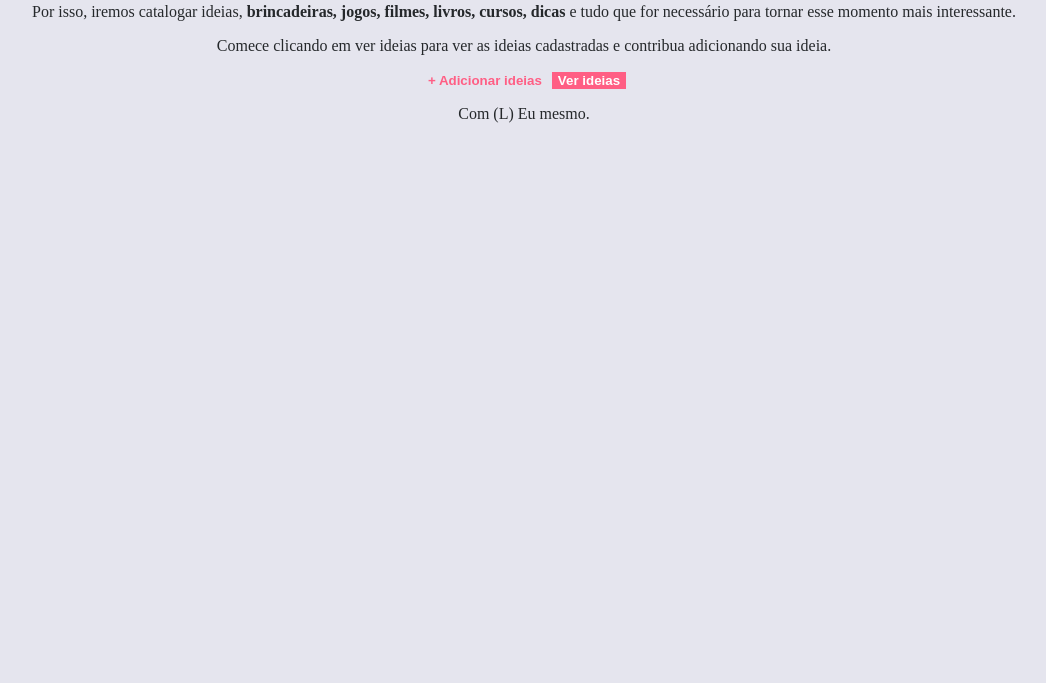
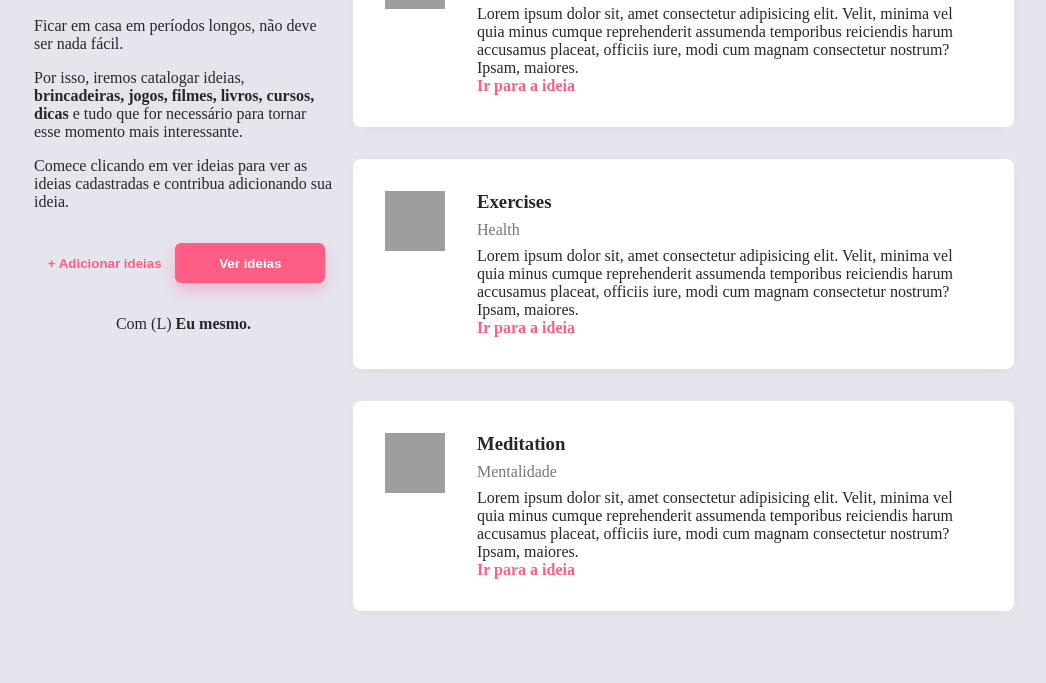
Before and after one commit to WellingtonFidelis/WorkshopDev, a plain HTML site: page index.html in a window 1280 px wide. Shown: the part 123-806 px from the top of the page, without its empty margins (116-1162 px from the left). Drawn offline with Linux system fonts and the light colour scheme; grey boxes are pictures that could not be loaded.

Commit message:
Second class, aplicando CSS.

```diff
--- a/index.html
+++ b/index.html
@@ -1,36 +1,21 @@
 <!DOCTYPE html>
 <html>
-    <head> <!-- responsável por receber configurações da página -->
+
+<head>
+    <!-- responsável por receber configurações da página -->
     <meta http-equiv="Content-Type" content="text/html;charset=UTF-8">
-        <style>
-            body {
-                background: #e5e5ee;
-                color: #25282B;
-                text-align: center;
-            }
-            button {
-                border: none;
-                font-weight: bold;
-                background: none;
-                color: #ff5E84;
-            }
-            .fat {
-                background: #ff5E84;
-                color: white;
-            }
-            #footer a {
-                color: #25282B;
-                text-decoration: none;
-            }
-            .hide {
-                display: none;
-            }
-        </style>
+    <link rel="stylesheet" href="style.css">
     <title>Creative Home</title>
 
 </head>
+
 <body>
+    <div id="container">
+        <section id="intro">
+            <header>
                 <img src="logo.png" alt="Creative Home">
+            </header>
+            <main>
                 <p>
                     Ficar em casa em períodos longos, não deve ser nada fácil.
                 </p>
@@ -42,22 +27,60 @@
                     Comece clicando em ver ideias para ver as
                     ideias cadastradas e contribua adicionando sua ideia.
                 </p>
-
+            </main>
+            <section id="buttons">
                 <button><strong>+</strong> Adicionar ideias</button>
                 <button class="fat">Ver ideias</button>
+            </section>
+            <footer>
+                Com (L) <a href="https://www.linkedin.com/in/wellington-fidelis-7b02b167/"> Eu mesmo.</a>
+            </footer>
+        </section>
+        <section id="last-ideias">
+            <div class="ideia">
+                <img
+                 src="https://image.flaticon.com/icons/svg/2729/2729007.svg"
+                 alt="Imagem de Curso de Programação">
+                 <div class="content">
+                     <h3>Cursos de Programação</h3>
+                     <p>Estudo</p>
+                     <div class="description">
+                         Lorem ipsum dolor sit, amet consectetur adipisicing elit. Velit, minima vel quia minus cumque reprehenderit assumenda temporibus reiciendis harum accusamus placeat, officiis iure, modi cum magnam consectetur nostrum? Ipsam, maiores.
+                     </div>
+                     <a href="#">Ir para a ideia</a>
+                 </div>
+            </div>
+            <div class="ideia">
+                <img
+                 src="https://image.flaticon.com/icons/svg/2729/2729005.svg"
+                 alt="Imagem de Exercises">
+                 <div class="content">
+                     <h3>Exercises</h3>
+                     <p>Health</p>
+                     <div class="description">
+                         Lorem ipsum dolor sit, amet consectetur adipisicing elit. Velit, minima vel quia minus cumque reprehenderit assumenda temporibus reiciendis harum accusamus placeat, officiis iure, modi cum magnam consectetur nostrum? Ipsam, maiores.
+                     </div>
+                     <a href="#">Ir para a ideia</a>
+                 </div>
+            </div>
+            <div class="ideia">
+                <img
+                 src="https://image.flaticon.com/icons/svg/2729/2729027.svg"
+                 alt="Imagem de Meditation">
+                 <div class="content">
+                     <h3>Meditation</h3>
+                     <p>Mentalidade</p>
+                     <div class="description">
+                         Lorem ipsum dolor sit, amet consectetur adipisicing elit. Velit, minima vel quia minus cumque reprehenderit assumenda temporibus reiciendis harum accusamus placeat, officiis iure, modi cum magnam consectetur nostrum? Ipsam, maiores.
+                     </div>
+                     <a href="#">Ir para a ideia</a>
+                 </div>
+            </div>
+        </section>
+    </div>
 
-        <p id="footer">Com (L) <a href="https://www.linkedin.com/in/wellington-fidelis-7b02b167/"> Eu mesmo.</a></p>
-        <script>
-            // ouvindo o evento de click do button .fat
-            document
-                .querySelector("button.fat")
-                .addEventListener("click", function() {
-                    document
-                        .querySelector("#footer")
-                        .classList
-                        .toggle("hide")
 
-                })
-        </script>
+    <script src="scripts.js"></script>
 </body>
+
 </html>
--- /dev/null
+++ b/scripts.js
@@ -0,0 +1,10 @@
+// ouvindo o evento de click do button .fat
+document
+    .querySelector("button.fat")
+    .addEventListener("click", function () {
+        document
+            .querySelector("#footer")
+            .classList
+            .toggle("hide")
+
+    })
--- /dev/null
+++ b/style.css
@@ -0,0 +1,94 @@
+/*
+    all it is boxes
+    */
+
+body {
+  background: #e5e5ee;
+  color: #25282b;
+  margin: 0;
+}
+/*CSS globais*/
+.hide {
+  display: none;
+}
+a {
+    color: #ff5e84;
+    font-weight: bold;
+    text-decoration: none;
+  }
+a:hover {
+    text-decoration: underline;
+}
+/*CSS específicos*/
+#container {
+  width: 90%;
+  max-width: 980px;
+  margin: 40px auto;
+
+  display: flex;
+}
+
+#intro {
+  width: 300px;
+  margin-right: 20px;
+}
+main {
+  margin: 32px 0;
+}
+#buttons {
+  display: flex;
+  justify-content: space-evenly;
+  margin-bottom: 32px;
+}
+button {
+  background: none;
+  color: #ff5e84;
+  border: none;
+  font-weight: bold;
+  cursor: pointer;
+  outline: none;
+}
+button:hover {
+  text-decoration: underline;
+}
+button.fat {
+  background: #ff5e84;
+  color: white;
+  width: 150px;
+  height: 40px;
+  border-radius: 6px;
+  box-shadow: 0px 8px 16px rgba(255, 0, 92, 0.2);
+}
+button.fat:hover {
+  text-decoration: none;
+}
+footer {
+  text-align: center;
+}
+footer a {
+  color: #25282b;
+  text-decoration: none;
+}
+.ideia {
+    display: flex;
+    margin-bottom: 32px;
+    background-color: #fff;
+    padding: 32px;
+    border-radius: 8px;
+    box-shadow: 0 4px 16px -8px rgba(1, 1, 1, 0.1);
+}
+.ideia img {
+    width: 60px;
+    height: 60px;
+    margin-right: 32px;
+}
+.ideia h3 {
+    margin: 0;
+}
+.ideia p{
+    margin: 8px 0;
+    color: #777;
+}
+.ideia description {
+    margin: 16px 0;
+}
```
Lines whose indentation alone changed are shown as unchanged.
